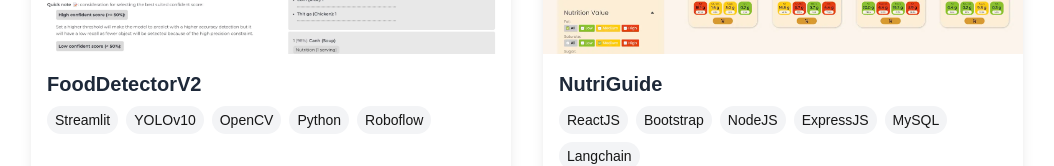
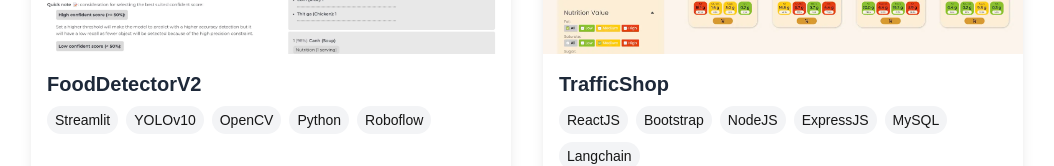
Before and after one commit to nvhnam/nguyenviethoangnam, a Next.js app: page /projects in a window 1280 px wide. Shown: the part 170-336 px from the top of the page, without its empty margins (113-1167 px from the left). Built offline with nearby package versions, Linux system fonts and the light colour scheme.

Commit message:
Update TrafficShop project

```diff
--- a/src/app/projects/page.tsx
+++ b/src/app/projects/page.tsx
@@ -10,7 +10,7 @@
     detailsUrl: "https://github.com/nvhnam/FoodDetector",
   },
   {
-    title: "NutriGuide",
+    title: "TrafficShop",
     image: "/projects/NutriGuide.webp",
     techStack: [
       "ReactJS",
@@ -20,9 +20,9 @@
       "MySQL",
       "Langchain",
     ],
-    liveUrl: "https://nutriguiding.vercel.app",
+    liveUrl: "https://traffic-shop.vercel.app",
     // detailsUrl: "/projects/grocery-ai",
-    detailsUrl: "https://github.com/nvhnam/NutriGuiding",
+    detailsUrl: "https://github.com/nvhnam/TrafficShop/tree/main",
   },
   {
     title: "TheBlog",
```
